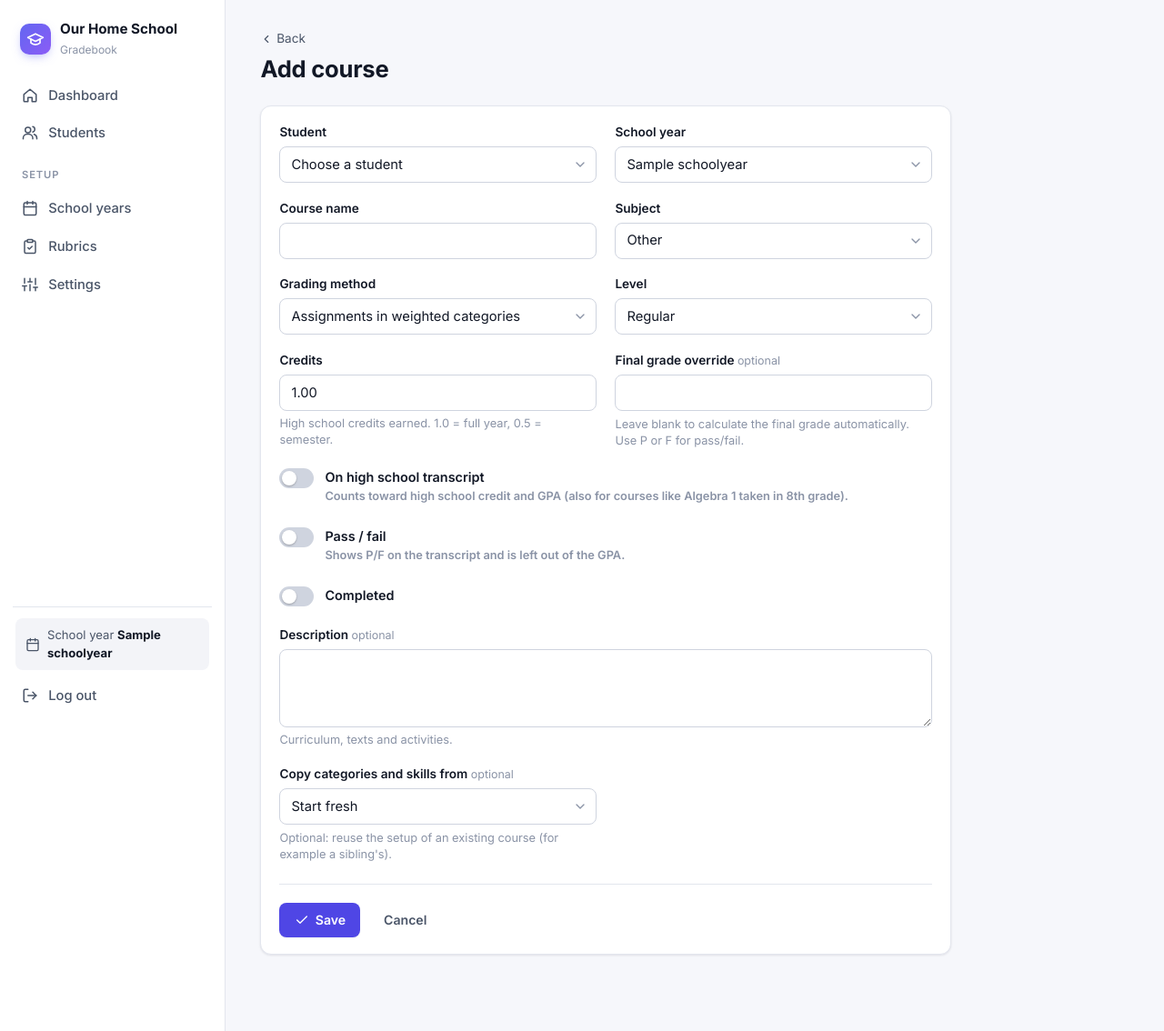
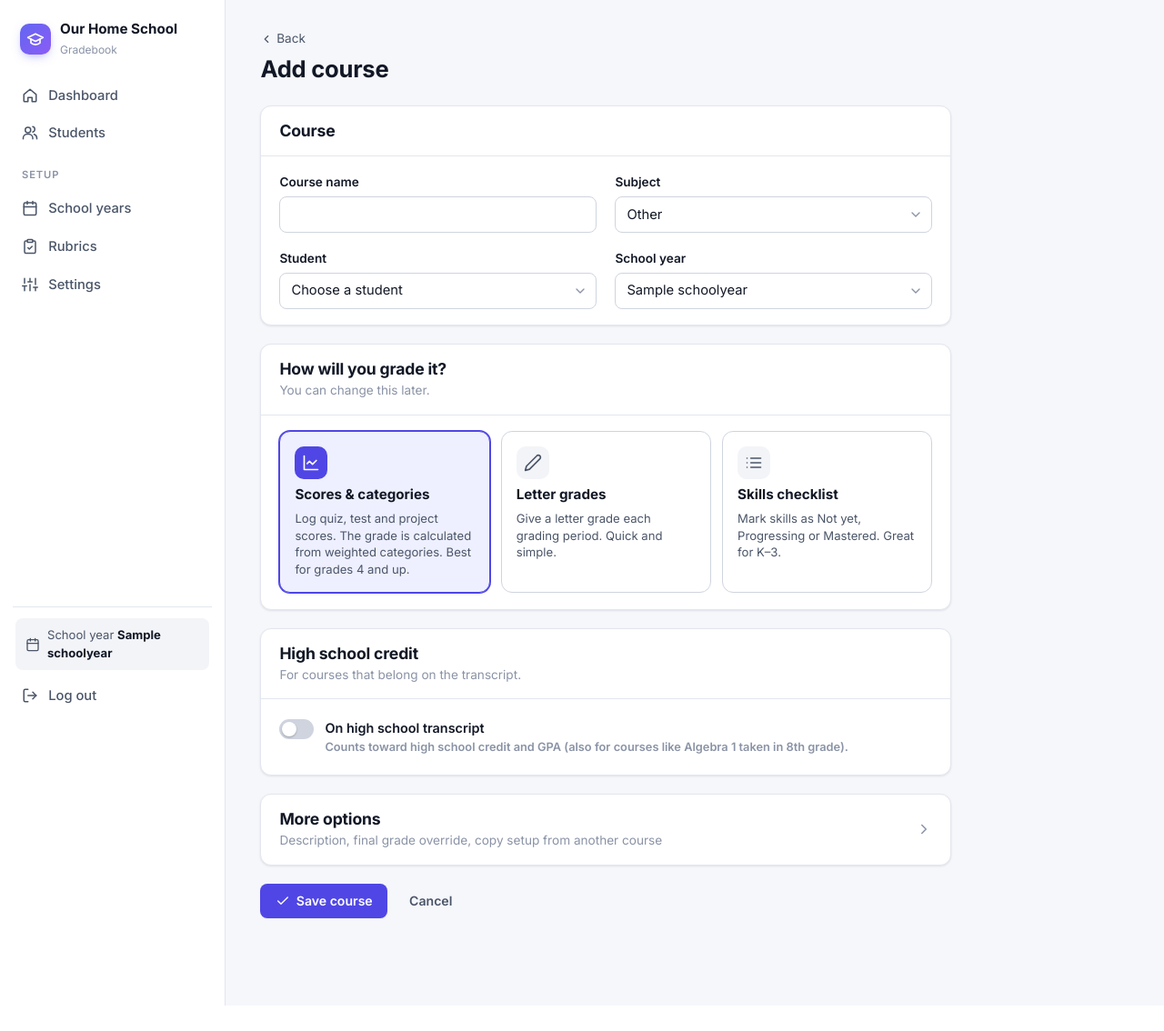
Before and after one commit to TXMan14/homeschool-grades, a Django app: page /courses/new/ in a window 1280 px wide. Shown: the whole page at 91% size. After the commit the page ends 1106 px from the top, so only its background shows below. Run offline with Django 5.2, Linux system fonts and the light colour scheme; a user stored in the database is signed in; data comes from the database, SQL or seed files in the repository; tables that the repository leaves empty hold one stand-in row (values such as "Sample post").

Commit message:
Course form: grading method cards, hide high school fields until needed
Co-Authored-By: Claude Opus 5.5 <noreply@anthropic.com>
Claude-Session: https://claude.ai/code/session_01DebWMmn2XMpSwT1CY2YNP3

```diff
--- a/grades/forms.py
+++ b/grades/forms.py
@@ -90,7 +90,11 @@ class CourseForm(forms.ModelForm):
             "credits", "final_grade_override", "on_transcript", "pass_fail",
             "completed", "description",
         ]
-        widgets = {"description": forms.Textarea(attrs={"rows": 3})}
+        widgets = {
+            "description": forms.Textarea(attrs={"rows": 3}),
+            "grading_method": forms.RadioSelect,
+            "level": forms.RadioSelect,
+        }
         labels = {"pass_fail": "Pass / fail", "on_transcript": "On high school transcript",
                   "final_grade_override": "Final grade override", "name": "Course name"}
 
--- a/grades/static/grades/style.css
+++ b/grades/static/grades/style.css
@@ -444,3 +444,27 @@ input::placeholder, textarea::placeholder { color: var(--text-3); }
   .report { box-shadow: none; padding: 0; max-width: none; border-radius: 0; }
   a { color: inherit; }
 }
+
+/* choice cards (radio options with descriptions) */
+.choice-cards { display: grid; grid-template-columns: repeat(3, minmax(0, 1fr)); gap: .75rem; }
+.choice-card { position: relative; cursor: pointer; display: block; }
+.choice-card input { position: absolute; opacity: 0; inset: 0; }
+.choice-body {
+  display: flex; flex-direction: column; gap: .35rem; height: 100%; padding: 1rem; border-radius: var(--radius);
+  border: 1.5px solid var(--border-strong); background: var(--surface); transition: border-color .15s, box-shadow .15s, background .15s;
+}
+.choice-card:hover .choice-body { border-color: var(--text-3); }
+.choice-card input:checked + .choice-body { border-color: var(--primary); background: var(--primary-soft); box-shadow: 0 0 0 1px var(--primary); }
+.choice-card input:focus-visible + .choice-body { box-shadow: var(--ring); }
+.choice-icon { width: 36px; height: 36px; border-radius: 10px; display: grid; place-items: center; background: var(--surface-2); color: var(--text-2); }
+.choice-card input:checked + .choice-body .choice-icon { background: var(--primary); color: #fff; }
+.choice-title { font-weight: 650; font-size: .95rem; }
+.choice-desc { font-size: .82rem; color: var(--text-2); line-height: 1.4; }
+.hs-fields[hidden] { display: none; }
+details.more > summary { list-style: none; cursor: pointer; border-bottom: 0; }
+details.more > summary::-webkit-details-marker { display: none; }
+details.more > summary .icon { color: var(--text-3); transition: transform .15s; }
+details.more[open] > summary { border-bottom: 1px solid var(--border); }
+details.more[open] > summary .icon { transform: rotate(90deg); }
+@media (max-width: 860px) { .choice-cards { grid-template-columns: 1fr; } }
+.field > .segmented { align-self: flex-start; }
--- /dev/null
+++ b/grades/templates/grades/course_form.html
@@ -0,0 +1,67 @@
+{% extends "grades/base.html" %}{% load ui %}
+{% block title %}{{ title }}{% endblock %}
+{% block content %}
+<div class="page-head"><div>
+  <div class="crumbs"><a href="{{ cancel_url }}">{% icon "left" 14 %} Back</a></div>
+  <h1>{{ title }}</h1>
+</div></div>
+<form method="post" novalidate class="form-card">{% csrf_token %}
+  {% if form.non_field_errors %}<div class="alert alert-error">{{ form.non_field_errors }}</div>{% endif %}
+
+  <div class="card"><div class="card-head"><div><h2>Course</h2></div></div>
+    <div class="card-body"><div class="form-grid">
+      {{ form.name.as_field_group }}{{ form.subject.as_field_group }}
+      {{ form.student.as_field_group }}{{ form.school_year.as_field_group }}
+    </div></div></div>
+
+  <div class="card"><div class="card-head"><div><h2>How will you grade it?</h2><p>You can change this later.</p></div></div>
+    <div class="card-body">
+      <div class="choice-cards">
+        {% for radio in form.grading_method %}
+        <label class="choice-card">{{ radio.tag }}
+          <span class="choice-body">
+            <span class="choice-icon">{% if radio.data.value == "weighted" %}{% icon "chart" 20 %}{% elif radio.data.value == "letter" %}{% icon "edit" 20 %}{% else %}{% icon "list" 20 %}{% endif %}</span>
+            <span class="choice-title">{% if radio.data.value == "weighted" %}Scores & categories{% elif radio.data.value == "letter" %}Letter grades{% else %}Skills checklist{% endif %}</span>
+            <span class="choice-desc">{% if radio.data.value == "weighted" %}Log quiz, test and project scores. The grade is calculated from weighted categories. Best for grades 4 and up.{% elif radio.data.value == "letter" %}Give a letter grade each grading period. Quick and simple.{% else %}Mark skills as Not yet, Progressing or Mastered. Great for K–3.{% endif %}</span>
+          </span>
+        </label>
+        {% endfor %}
+      </div>
+      {% if form.grading_method.errors %}<div class="field-error">{{ form.grading_method.errors|join:" " }}</div>{% endif %}
+    </div></div>
+
+  <div class="card"><div class="card-head"><div><h2>High school credit</h2><p>For courses that belong on the transcript.</p></div></div>
+    <div class="card-body">
+      <div class="form-grid">{{ form.on_transcript.as_field_group }}</div>
+      <div id="hs-fields" class="hs-fields">
+        <div class="field" style="margin-top:1.25rem"><label>Course level</label>
+          <div class="segmented">{% for radio in form.level %}<label>{{ radio.tag }}<span>{{ radio.choice_label }}</span></label>{% endfor %}</div>
+          <div class="help">Honors and AP / Dual enrollment add a bonus to the weighted GPA.</div>
+        </div>
+        <div class="form-grid" style="margin-top:1.25rem">
+          {{ form.credits.as_field_group }}
+          <div class="field" style="justify-content:flex-end">{{ form.pass_fail.as_field_group }}</div>
+        </div>
+      </div>
+    </div></div>
+
+  <details class="card more"{% if form.final_grade_override.value or form.description.value or form.errors %} open{% endif %}>
+    <summary class="card-head"><div><h2>More options</h2><p>Description, final grade override{% if form.copy_from %}, copy setup from another course{% endif %}</p></div>{% icon "right" 18 %}</summary>
+    <div class="card-body"><div class="form-grid">
+      {% if form.copy_from %}{{ form.copy_from.as_field_group }}{% endif %}
+      {{ form.final_grade_override.as_field_group }}
+      {{ form.completed.as_field_group }}
+      {{ form.description.as_field_group }}
+    </div></div>
+  </details>
+
+  <div class="actions" style="margin-bottom:2rem"><button class="btn" type="submit">{% icon "check" 16 %} Save course</button><a class="btn btn-ghost" href="{{ cancel_url }}">Cancel</a></div>
+</form>
+<script>
+(function () {
+  var box = document.getElementById("id_on_transcript"), hs = document.getElementById("hs-fields");
+  function sync() { hs.hidden = !box.checked; }
+  box.addEventListener("change", sync); sync();
+})();
+</script>
+{% endblock %}
--- a/grades/views.py
+++ b/grades/views.py
@@ -53,7 +53,7 @@ from .models import (
 
 
 def edit_object(request, form_class, instance=None, *, title, success_url, initial=None,
-                form_kwargs=None, on_save=None, cancel_url=None):
+                form_kwargs=None, on_save=None, cancel_url=None, template="grades/form.html"):
     """Generic create/update view rendering grades/form.html."""
     form_kwargs = form_kwargs or {}
     if request.method == "POST":
@@ -67,7 +67,7 @@ def edit_object(request, form_class, instance=None, *, title, success_url, initi
             return redirect(success_url(obj) if callable(success_url) else success_url)
     else:
         form = form_class(instance=instance, initial=initial, **form_kwargs)
-    return render(request, "grades/form.html", {
+    return render(request, template, {
         "form": form, "title": title, "cancel_url": cancel_url or request.GET.get("next") or "/",
     })
 
@@ -340,14 +340,16 @@ def course_create(request):
     if year:
         initial["school_year"] = year.pk
     return edit_object(request, CourseForm, title="Add course", on_save=save, initial=initial,
-                       success_url=lambda c: c.get_absolute_url())
+                       success_url=lambda c: c.get_absolute_url(),
+                       template="grades/course_form.html")
 
 
 def course_edit(request, pk):
     course = get_object_or_404(Course, pk=pk)
     return edit_object(request, CourseForm, course, title=f"Edit {course.name}",
                        success_url=course.get_absolute_url(),
-                       cancel_url=course.get_absolute_url())
+                       cancel_url=course.get_absolute_url(),
+                       template="grades/course_form.html")
 
 
 def course_delete(request, pk):
```
